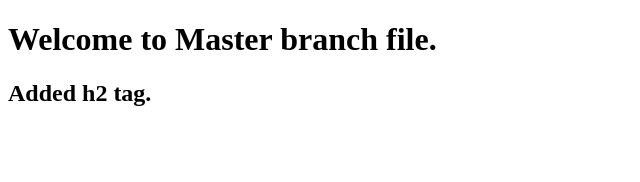
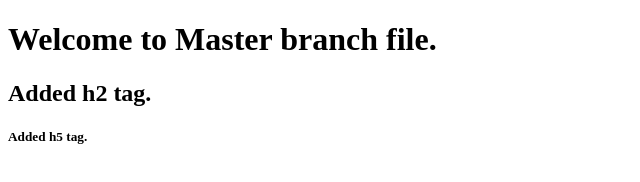
Before and after one commit to Sripriya8/Git-demo, a plain HTML site: page master.html in a window 1280 px wide. Shown: the full height of the page, 0-640 px from the left. Drawn offline with Linux system fonts and the light colour scheme.

Commit message:
Added h5

```diff
--- a/master.html
+++ b/master.html
@@ -8,5 +8,6 @@
 <body>
     <h1>Welcome to Master branch file.</h1>
     <h2>Added h2 tag.</h2>
+    <h5>Added h5 tag.</h5>
 </body>
 </html>
```
